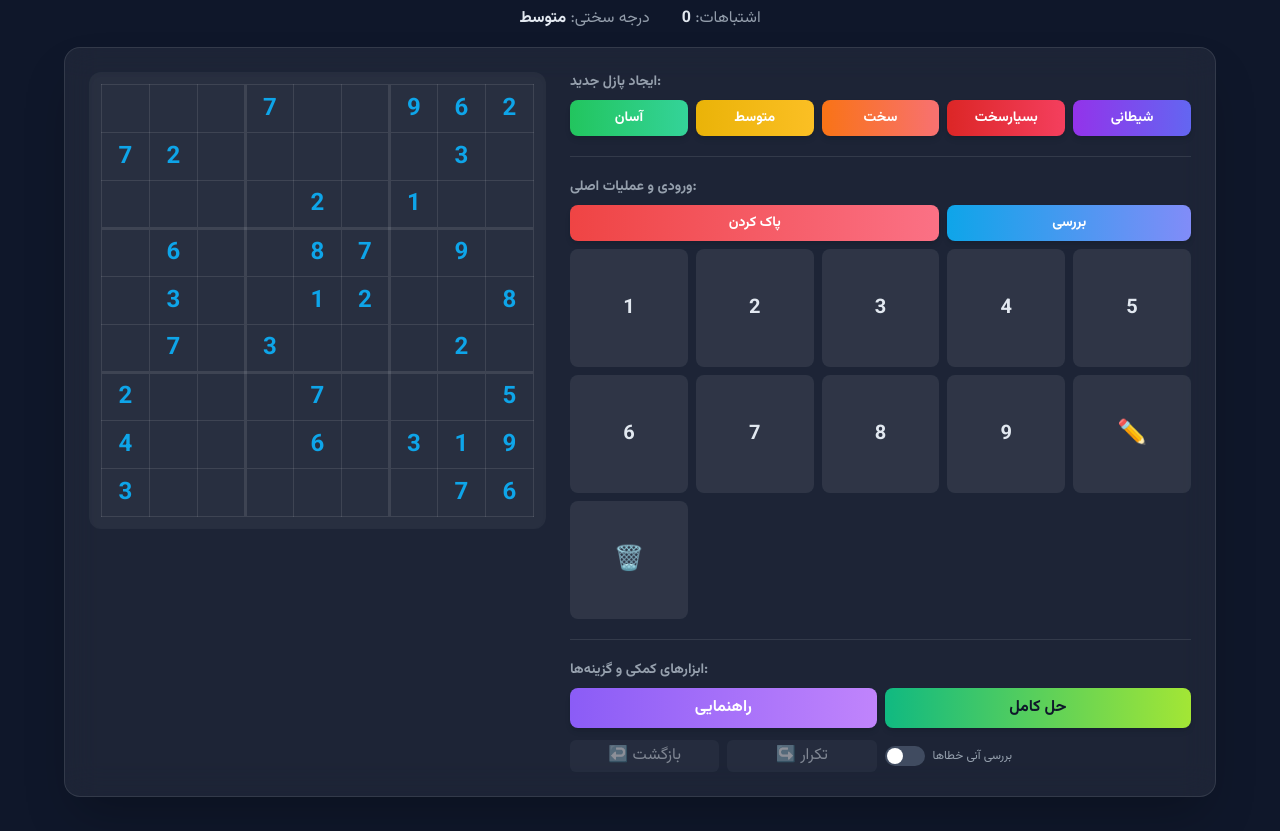
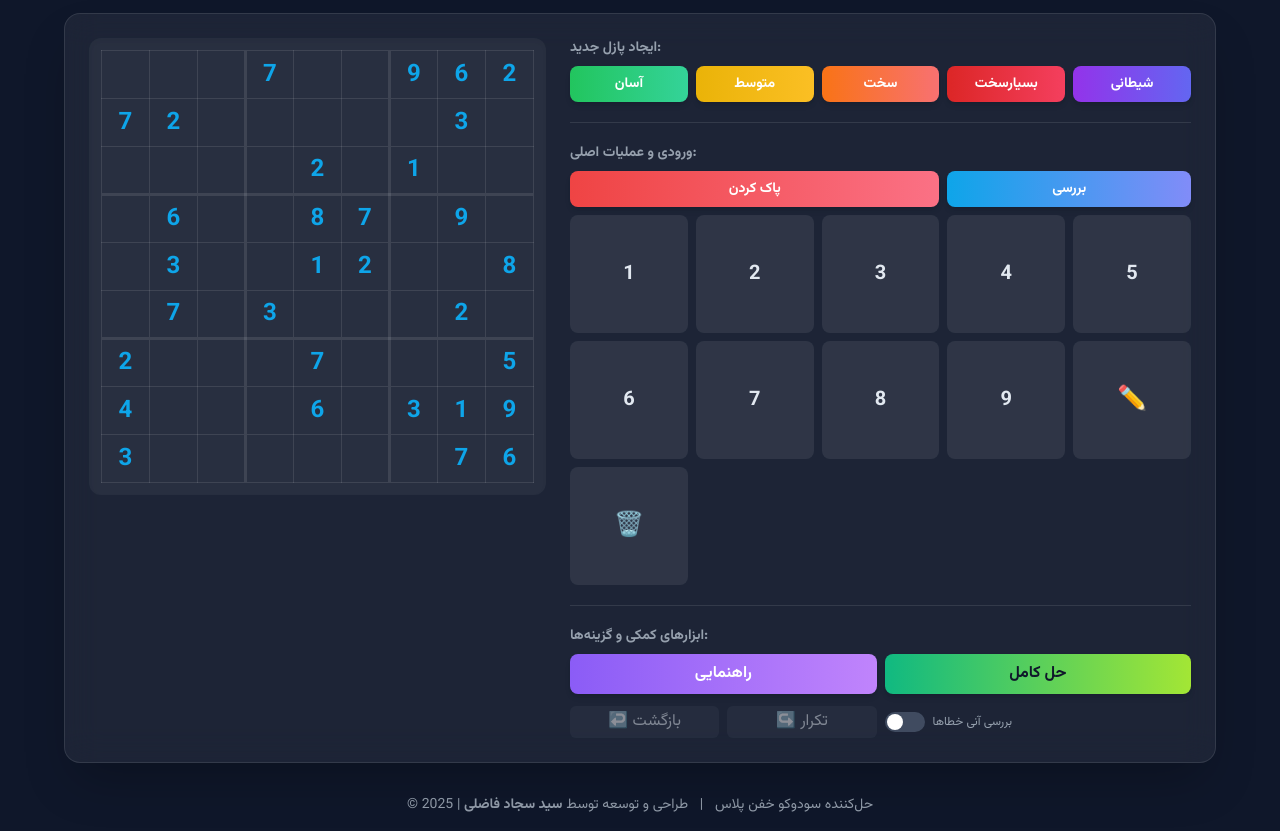
Before and after one commit to SeyyedSajjadFazeli/sudoku-solver, a plain HTML site: page index.html in a window 1280 px wide. Shown: the part 40-871 px from the top of the page. Before the commit the page ends 837 px from the top, so only its background shows below. Drawn offline with nearby package versions, Linux system fonts and the light colour scheme.

Commit message:
Update index.html

```diff
--- a/index.html
+++ b/index.html
@@ -88,6 +88,18 @@
     }
     input[type="checkbox"].toggle:checked { background-color: #22c55e; } /* green-500 */
     input[type="checkbox"].toggle:checked::before { transform: translateX(20px); }
+
+    /* Footer Styles */
+    .footer-link {
+        font-weight: bold;
+        transition: color 0.3s ease;
+    }
+    .footer-link:hover {
+        color: #e2e8f0; /* slate-200 */
+    }
+    body.light-theme .footer-link:hover {
+        color: #1e293b; /* slate-800 */
+    }
   </style>
 </head>
 <body class="min-h-screen flex items-center justify-center p-4 main-gradient">
@@ -178,6 +190,16 @@
         </div>
       </div>
     </main>
+
+    <footer class="text-center py-4 mt-4">
+        <p class="text-xs md:text-sm subtle-text">
+            <span>&copy; <span id="copyright-year"></span> | حل‌کننده سودوکو خفن پلاس</span>
+            <span class="hidden md:inline mx-2">|</span>
+            <br class="md:hidden mt-1">
+            <span>طراحی و توسعه توسط <a href="https://github.com/SeyyedSajjadFazeli" target="_blank" rel="noopener noreferrer" class="font-bold footer-link">سید سجاد فاضلی</a></span>
+        </p>
+    </footer>
+
   </div>
 
 <script>
@@ -228,6 +250,7 @@ const liveCheckToggle = document.getElementById('live-check-toggle');
 
 // --- Initial Load ---
 window.onload = () => {
+    document.getElementById('copyright-year').textContent = new Date().getFullYear();
     createGrid();
     setupEventListeners();
     if (!loadGameFromStorage()) {
```
Lines whose indentation alone changed are shown as unchanged.
